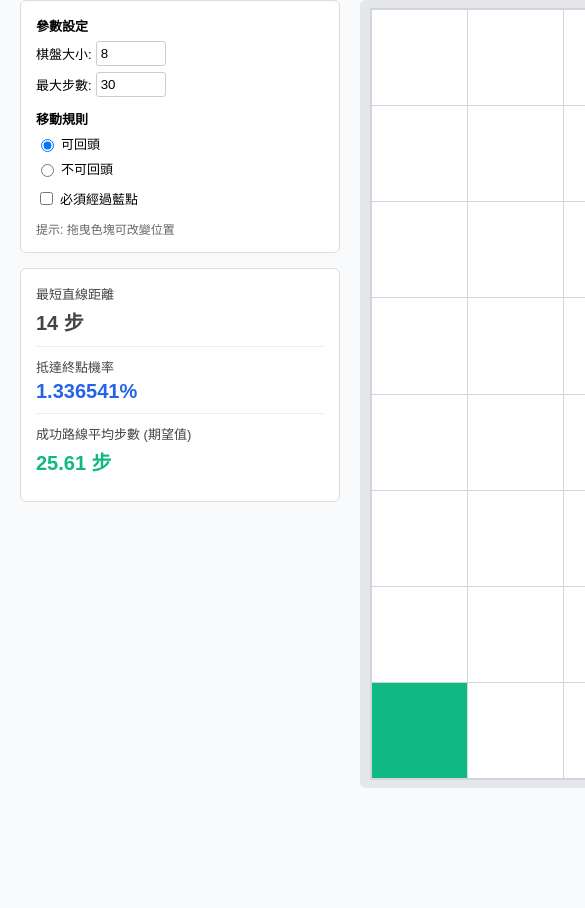
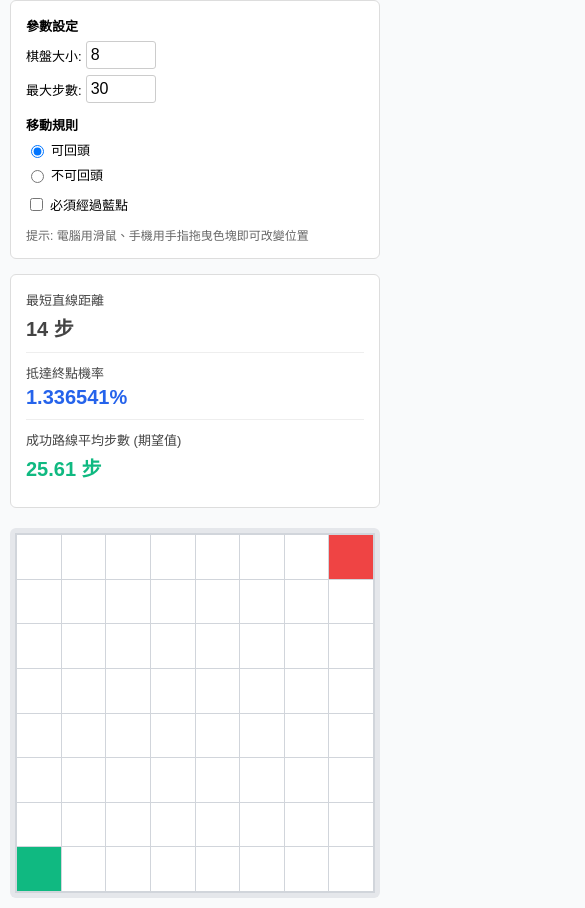
Before and after one commit to blackBlack11024/randomWalk, a plain HTML site: page index.html in a window 390 px wide. Shown: the part 46-954 px from the top of the page, 585 px wide, since content can reach past the window. Before the commit the page ends 844 px from the top, so only its background shows below. Drawn offline with Linux system fonts and the light colour scheme.

Commit message:
Update index.html

```diff
--- a/index.html
+++ b/index.html
@@ -2,7 +2,7 @@
 <html lang="zh-TW">
 <head>
     <meta charset="UTF-8">
-    <meta name="viewport" content="width=device-width, initial-scale=1.0">
+    <meta name="viewport" content="width=device-width, initial-scale=1.0, maximum-scale=1.0, user-scalable=no">
     <title>隨機漫步計算機</title>
     <style>
         body {
@@ -11,6 +11,7 @@
             margin: 0;
             padding: 10px 20px;
             user-select: none;
+            -webkit-user-select: none;
             height: 100vh;
             box-sizing: border-box;
             display: flex;
@@ -74,6 +75,7 @@
             aspect-ratio: 1 / 1;
             background-color: #d1d5db;
             padding: 2px;
+            touch-action: none;
         }
 
         #board {
@@ -84,15 +86,43 @@
         }
 
         .cell { background-color: #fff; box-sizing: border-box; }
-        .cell.start { background-color: #10b981; cursor: grab; }
-        .cell.end { background-color: #ef4444; cursor: grab; }
-        .cell.wp { background-color: #3b82f6; cursor: grab; }
+        .cell.start { background-color: #10b981; }
+        .cell.end { background-color: #ef4444; }
+        .cell.wp { background-color: #3b82f6; }
         .dragging { cursor: grabbing !important; }
 
         .result-box div { font-size: 13px; color: #444; margin-bottom: 4px; }
         .result-box .val-large { font-size: 20px; font-weight: bold; color: #2563eb; margin-bottom: 10px; }
         .result-box .val-green { color: #10b981; }
         hr { border: 0; border-top: 1px solid #eee; margin: 10px 0; }
+
+        /* ====== 手機版優化 (RWD) ====== */
+        @media (max-width: 768px) {
+            body {
+                height: auto;
+                overflow-y: auto;
+                padding: 10px;
+            }
+            .main-container {
+                flex-direction: column;
+            }
+            .side-panel {
+                width: 100%;
+            }
+            .board-wrapper {
+                width: 100%;
+                padding: 5px;
+                box-sizing: border-box;
+                align-items: flex-start;
+            }
+            #board-container {
+                width: 100%;
+                height: auto;
+            }
+            input[type="number"] {
+                font-size: 16px; /* 防止 iOS 點擊輸入框時畫面自動放大 */
+            }
+        }
     </style>
 </head>
 <body>
@@ -113,7 +143,7 @@
                     <label><input type="radio" name="rule" value="no-backtrack" onchange="calculateProbability()"> 不可回頭</label>
                     <label style="margin-top:5px;"><input type="checkbox" id="use-wp" onchange="toggleWaypoint()"> 必須經過藍點</label>
                 </div>
-                <div style="font-size: 12px; color: #666; margin-top: 10px;">提示: 拖曳色塊可改變位置</div>
+                <div style="font-size: 12px; color: #666; margin-top: 10px;">提示: 電腦用滑鼠、手機用手指拖曳色塊即可改變位置</div>
             </div>
 
             <div class="result-box">
@@ -146,19 +176,38 @@
         const dc = [0, 1, 0, -1];
         let draggingType = null;
 
-        boardEl.addEventListener('mousedown', function(e) {
-            const cell = e.target;
-            if (!cell.classList.contains('cell')) return;
+        // ====== 電腦版滑鼠事件 ======
+        boardEl.addEventListener('mousedown', function(e) { handleDragStart(e.target); });
+        boardEl.addEventListener('mouseover', function(e) { handleDragMove(e.target); });
+        window.addEventListener('mouseup', handleDragEnd);
+
+        // ====== 手機版觸控事件 ======
+        boardEl.addEventListener('touchstart', function(e) {
+            handleDragStart(e.target);
+            if (draggingType) e.preventDefault(); // 防止拖曳時網頁跟著滑動
+        }, { passive: false });
+
+        boardEl.addEventListener('touchmove', function(e) {
+            if (!draggingType) return;
+            e.preventDefault();
+            const touch = e.touches[0];
+            const cell = document.elementFromPoint(touch.clientX, touch.clientY);
+            handleDragMove(cell);
+        }, { passive: false });
+
+        window.addEventListener('touchend', handleDragEnd);
+
+        // ====== 拖曳邏輯共用函數 ======
+        function handleDragStart(cell) {
+            if (!cell || !cell.classList.contains('cell')) return;
             if (cell.classList.contains('start')) draggingType = 'start';
             else if (cell.classList.contains('end')) draggingType = 'end';
             else if (cell.classList.contains('wp') && document.getElementById('use-wp').checked) draggingType = 'wp';
-            if (draggingType) { document.body.classList.add('dragging'); e.preventDefault(); }
-        });
+            if (draggingType) document.body.classList.add('dragging');
+        }
 
-        boardEl.addEventListener('mouseover', function(e) {
-            if (!draggingType) return;
-            const cell = e.target;
-            if (!cell.classList.contains('cell')) return;
+        function handleDragMove(cell) {
+            if (!draggingType || !cell || !cell.classList.contains('cell')) return;
 
             const r = parseInt(cell.dataset.r);
             const c = parseInt(cell.dataset.c);
@@ -174,11 +223,11 @@
 
             updateBoardVisuals();
             calculateProbability();
-        });
+        }
 
-        window.addEventListener('mouseup', function() {
+        function handleDragEnd() {
             if (draggingType) { draggingType = null; document.body.classList.remove('dragging'); }
-        });
+        }
 
         function toggleWaypoint() {
             updateBoardVisuals();
```
